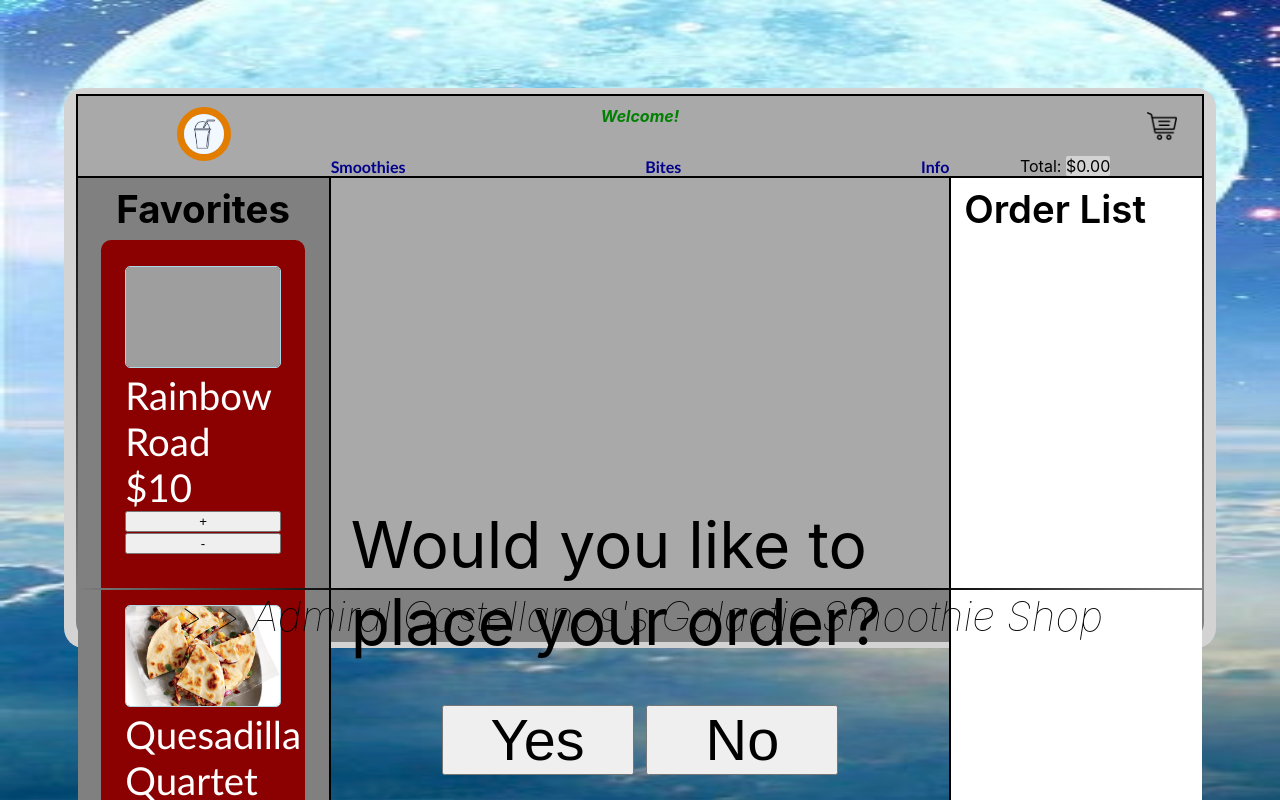
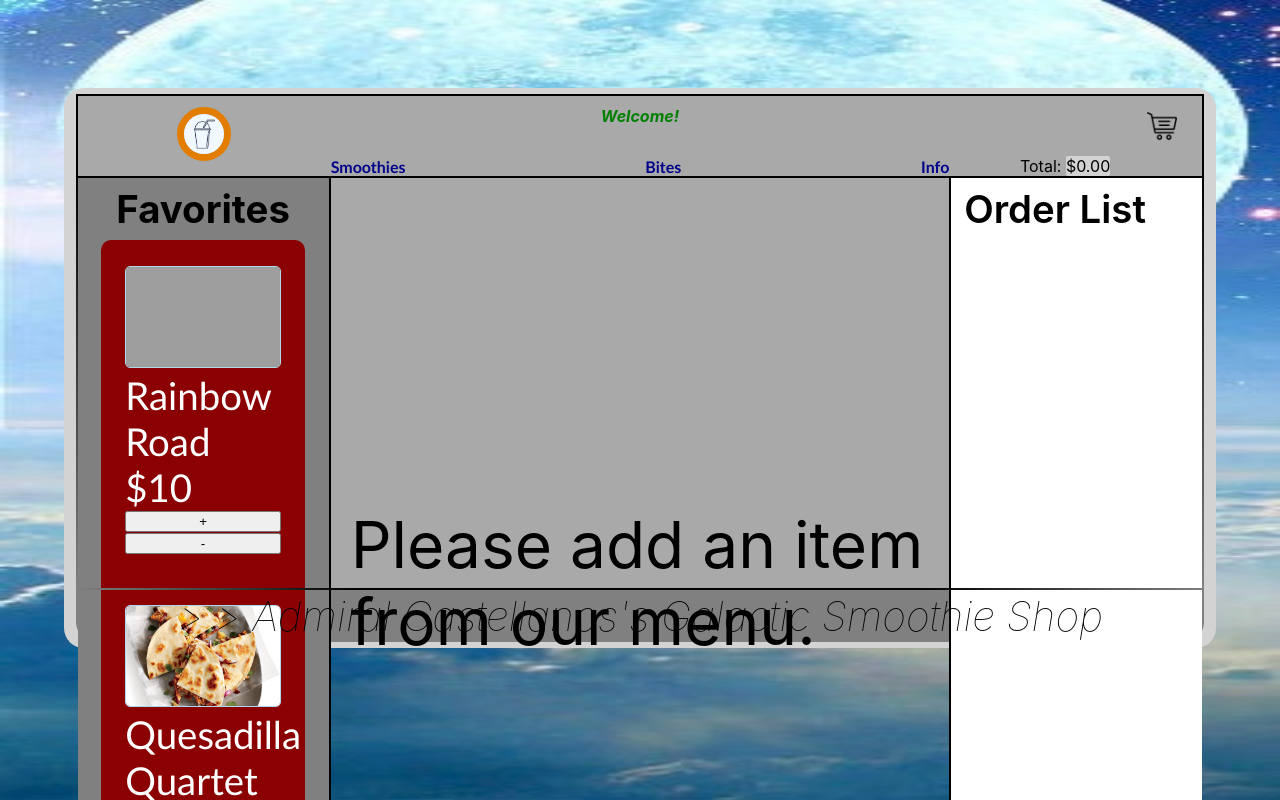
Before and after one commit to rhenriquez85/ReactSmoothieApp, a React (Create React App) app: page /checkout in a window 1280 px wide. Built offline with nearby package versions, Linux system fonts and the light colour scheme; grey boxes are pictures that could not be loaded.

Commit message:
[checkout] reset cart after checkout

```diff
--- a/src/components/pages/Checkout/Checkout.jsx
+++ b/src/components/pages/Checkout/Checkout.jsx
@@ -1,6 +1,7 @@
-import { useState } from 'react';
+import { useState, useContext, useEffect } from 'react';
 import styled from 'styled-components';
 import { checkoutViewModel } from './CheckoutViewModel';
+import { CartContext } from '../../../store/cart-context';
 
 const Container = styled.div`
     display: grid;
@@ -49,27 +50,41 @@ const Container = styled.div`
             padding: 0;
             margin: 0 0.5vw;
         }
+
+        .thank-you-image img {
+            width: 100%;
+            height: 20vh;
+            object-fit: contain;
+            margin: 0 auto;
+        }
     }
 `;
 
 const Checkout = (props) => {
     const [checkout, setCheckout] = useState(false);
     const [wait, setWait] = useState(false);
-    const hideImg = checkout ? '' : 'hide';
-    const hideButton = checkout ? 'hide' : '';
+    const cartCtx = useContext(CartContext);
 
-    const { image, displayOrderLine, placeOrder, waitOrder } = checkoutViewModel(
+    const { image, thankyouOrder, displayOrderLine, placeOrder, waitOrder } = checkoutViewModel(
         props,
-        {},
+        { cartCtx },
         { checkout, setCheckout, wait, setWait }
     );
+
+    const hideImg = checkout ? '' : 'hide';
+    const hideButton = checkout || !cartCtx.totalCart() ? 'hide' : '';
+
+    useEffect(() => {
+        console.log('checkout use use use use', checkout);
+        checkout && cartCtx.clearCart();
+    }, [checkout]);
 
     return (
         <Container>
             <div className={`thank-you-image ${hideImg}`}>
                 <img src={image} />
             </div>
-            <div className={`order-line `}>{displayOrderLine()}</div>
+            <div className={`order-line`}>{displayOrderLine()}</div>
             <div className={`order-confirm ${hideButton}`}>
                 <button onClick={placeOrder}>Yes</button>
                 <button onClick={waitOrder}>No</button>
--- a/src/components/pages/Checkout/CheckoutViewModel.js
+++ b/src/components/pages/Checkout/CheckoutViewModel.js
@@ -2,12 +2,21 @@ import thankyou from '../../../images/thank-you.gif'
 
 const checkoutViewModel = (props, ctx, params) => {
     const { checkout, setCheckout, wait, setWait } = params;
+    const { cartCtx } = ctx;
     const image = thankyou;
+    const thankyouOrder = 'Thank you! Your order will be ready shortly.';
+
+    console.log(checkout);
 
     const displayOrderLine = () => {
+        if (cartCtx.totalCart() === 0 && !checkout)
+            return 'Please add an item from our menu.'
         if (wait && !checkout)
-            return 'What else would you like to add?'
-        return checkout ? 'Thank you! Your order will be ready shortly.' : 'Would you like to place your order?';
+            return 'Are you ready to place your order?'
+        if (!checkout)
+            return 'Would you like to place your order?';
+
+        return 'Thank you! Your order will be ready shortly.';
     }
 
     const placeOrder = () => {
@@ -18,7 +27,7 @@ const checkoutViewModel = (props, ctx, params) => {
         setWait(true);
     }
 
-    return { image, displayOrderLine, placeOrder, waitOrder };
+    return { image, thankyouOrder, displayOrderLine, placeOrder, waitOrder };
 };
 
 export { checkoutViewModel };
--- a/src/store/cart-context.js
+++ b/src/store/cart-context.js
@@ -5,6 +5,7 @@ const defaultContext = {
     addToCart: () => {},
     removeFromCart: () => {},
     totalCart: () => {},
+    clearCart: () => {},
 };
 
 const CartContext = React.createContext(defaultContext);
@@ -47,8 +48,12 @@ const CartContextProvider = (props) => {
         return Object.values(cart).reduce((prev, item) => prev + item.price * item.amount , 0);
     };
 
+    const clearCart = () => {
+        setCart({});
+    };
+
     return (
-        <CartContext.Provider value={{ cart, addToCart, removeFromCart, totalCart }}>
+        <CartContext.Provider value={{ cart, addToCart, removeFromCart, totalCart, clearCart }}>
             {props.children}
         </CartContext.Provider>
     )
```
